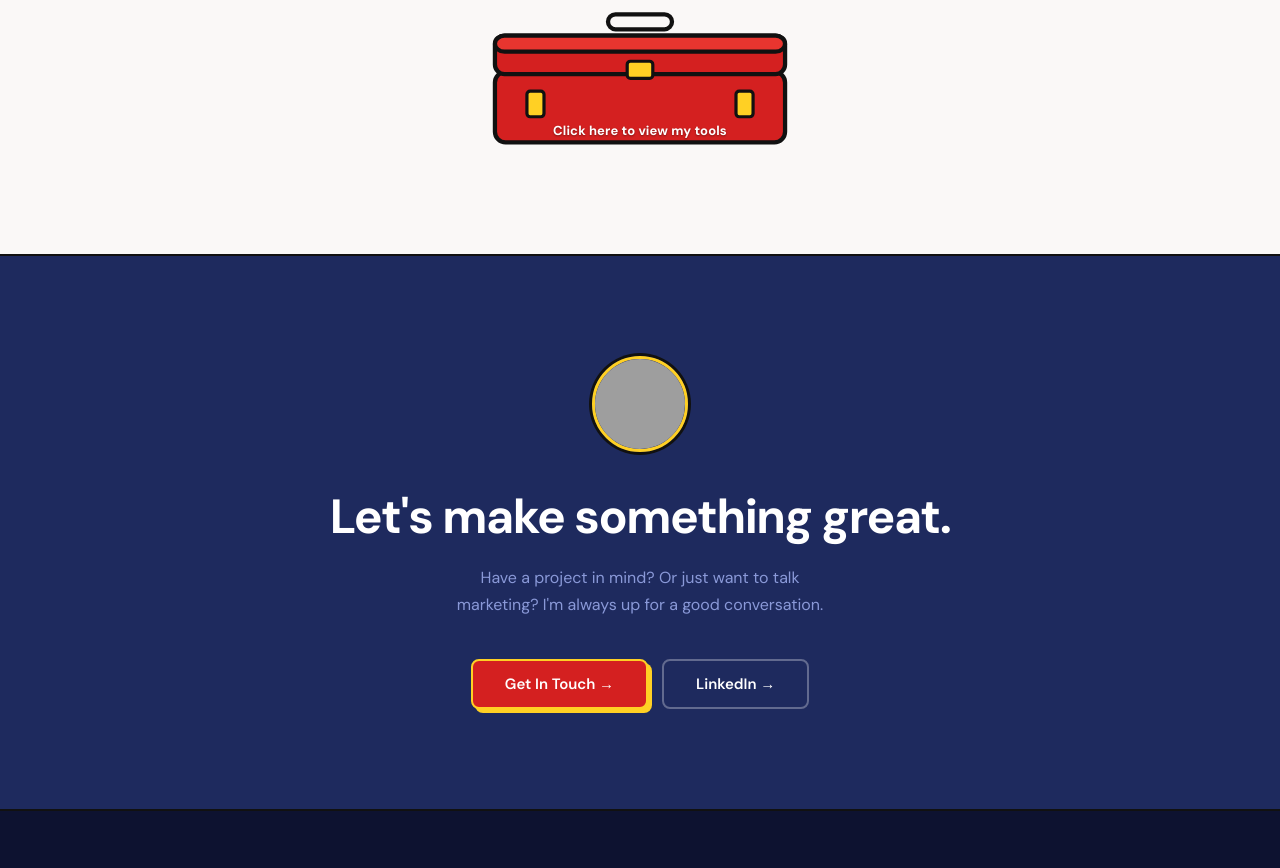
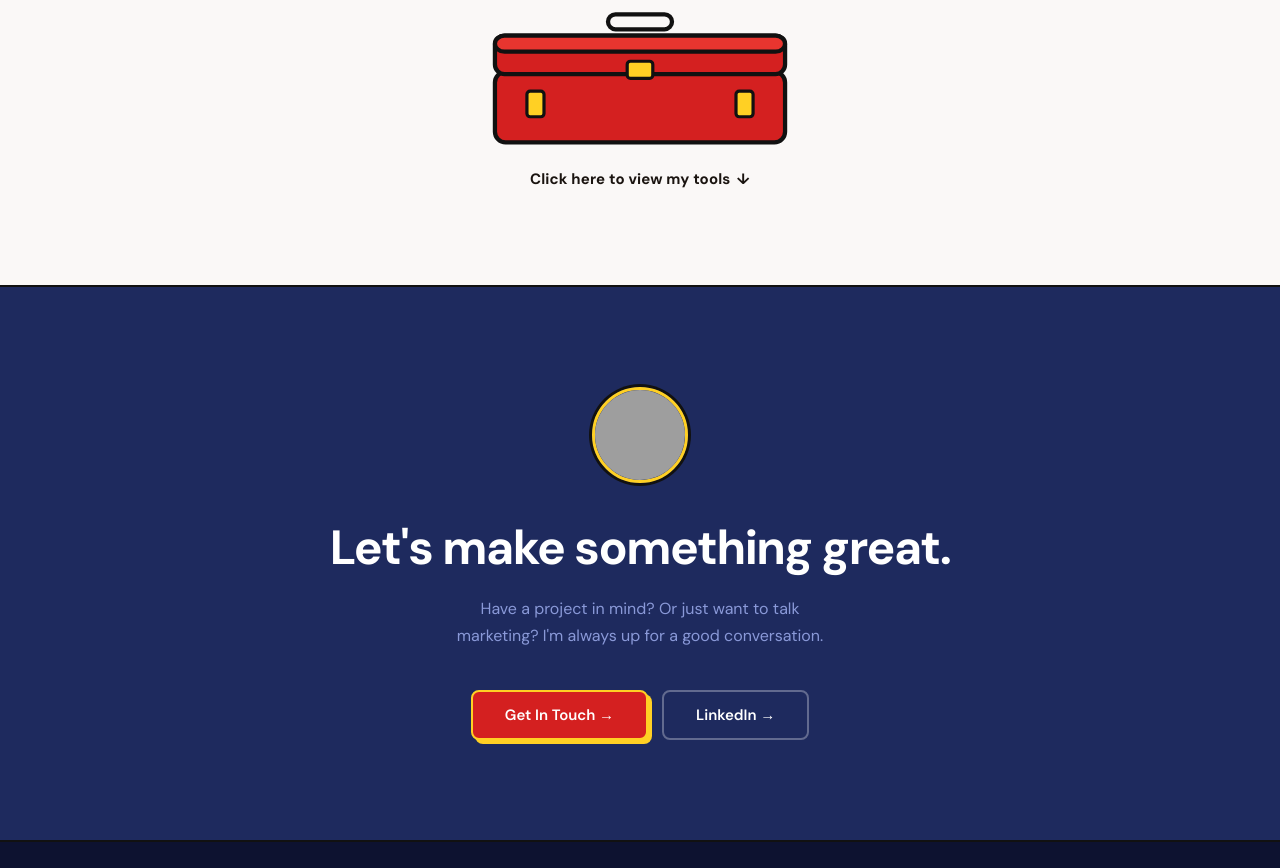
Before and after one commit to ashlacap/ash-portfolio, a React (Vite) app: page / in a window 1280 px wide. Shown: the part 4820-5688 px from the top of the page. Built offline with nearby package versions, Linux system fonts and the light colour scheme; grey boxes are pictures that could not be loaded.

Commit message:
Auto-save

```diff
--- a/src/App.jsx
+++ b/src/App.jsx
@@ -736,14 +736,19 @@ const ToolboxSection = () => {
             </g>
           </svg>
 
-          {/* Prompt label on the base */}
+          {/* Prompt label below the toolbox */}
           <div style={{
-            position: 'absolute', left: 0, right: 0, bottom: isMobile ? '9%' : '9%',
-            fontFamily: "'DM Sans', sans-serif", fontSize: isMobile ? 12 : 13, fontWeight: 700,
-            color: 'white', letterSpacing: '0.01em', pointerEvents: 'none',
-            textShadow: '0 1px 2px rgba(0,0,0,0.4)', padding: '0 20px',
+            marginTop: 16,
+            fontFamily: "'DM Sans', sans-serif", fontSize: isMobile ? 14 : 15, fontWeight: 700,
+            color: '#1a1410', letterSpacing: '0.01em',
+            display: 'inline-flex', alignItems: 'center', gap: 6,
           }}>
             {open ? 'Click to close' : 'Click here to view my tools'}
+            <span style={{
+              display: 'inline-block',
+              transform: open ? 'rotate(180deg)' : 'none',
+              transition: 'transform 300ms ease',
+            }}>↓</span>
           </div>
         </button>
 
```
